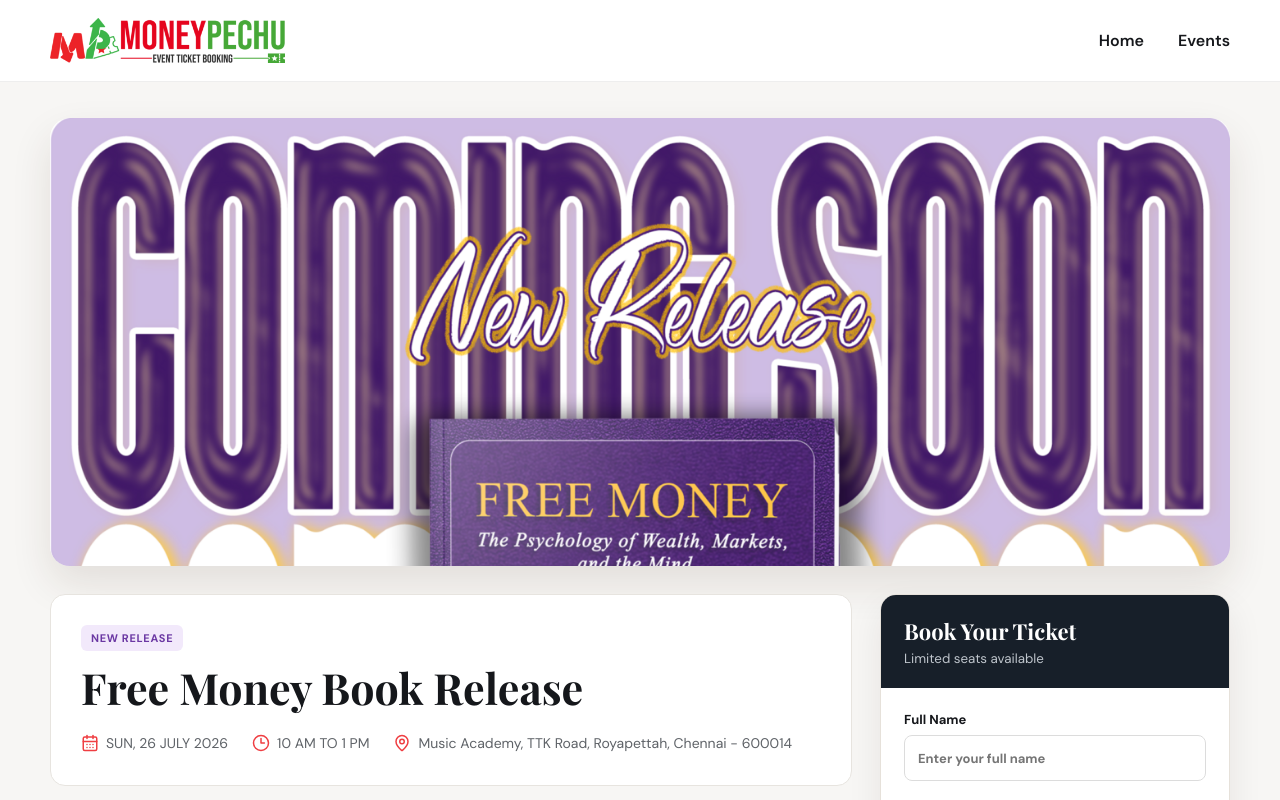
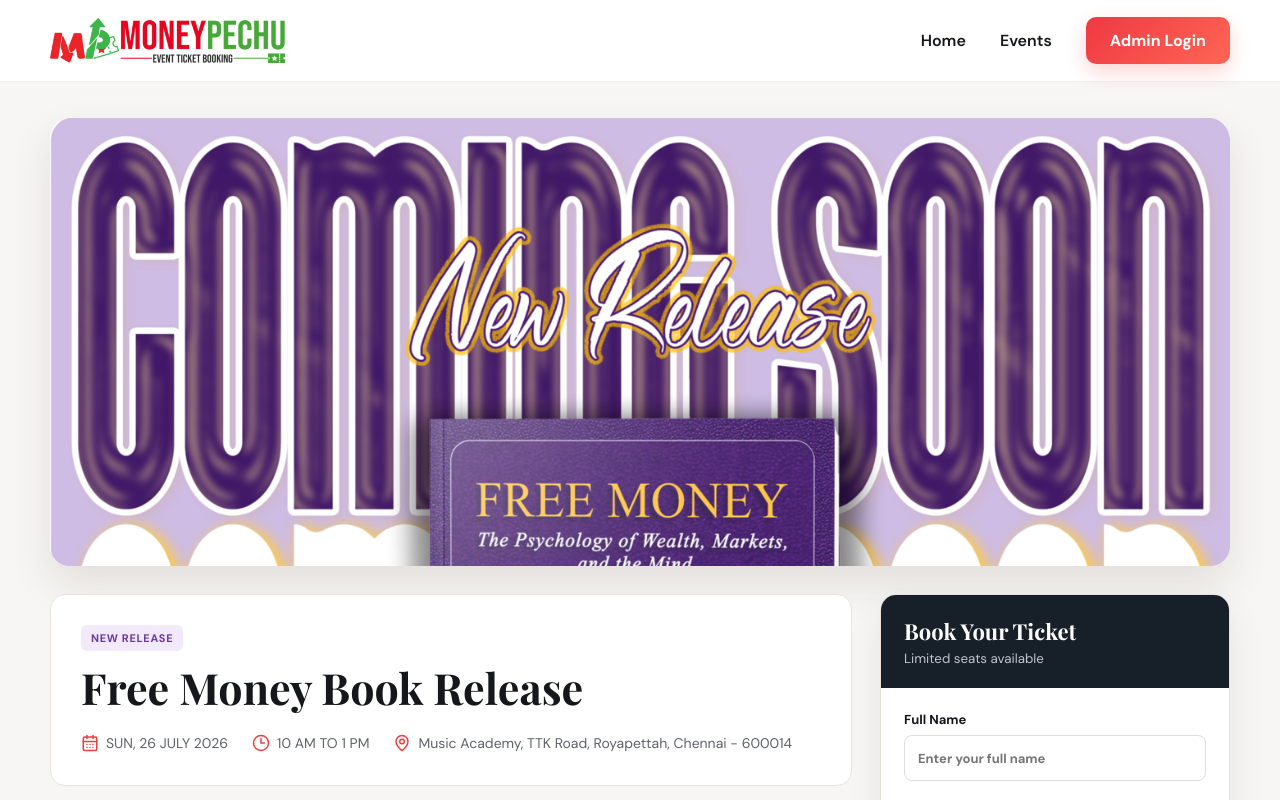
Before and after one commit to prakashvenkatesan-svg/Events-Frontend, a React (Vite) app: page /events/free-money-book-release in a window 1280 px wide. Shown: the top 800 px of the page. Built offline with nearby package versions, Linux system fonts and the light colour scheme; no server answers; a web font is replaced by a local one.

Commit message:
Restore admin login button and hide credentials in placeholder

```diff
--- a/src/components/Footer.jsx
+++ b/src/components/Footer.jsx
@@ -11,7 +11,7 @@ export default function Footer() {
         </div>
         <div>
           <h3>Quick Links</h3>
-          <Link to="/">Home</Link><a href="/#events">Upcoming Events</a>
+          <Link to="/">Home</Link><a href="/#events">Upcoming Events</a><Link to="/admin/login">Admin Login</Link>
         </div>
         <div>
           <h3>Contact Us</h3>
--- a/src/components/Header.jsx
+++ b/src/components/Header.jsx
@@ -16,7 +16,7 @@ export default function Header() {
         <nav className={open ? "nav open" : "nav"}>
           <NavLink to="/" onClick={() => setOpen(false)}>Home</NavLink>
           <a href="/#events" onClick={() => setOpen(false)}>Events</a>
-
+          <Link className="admin-button" to="/admin/login" onClick={() => setOpen(false)}>Admin Login</Link>
         </nav>
       </div>
     </header>
--- a/src/pages/AdminLoginPage.jsx
+++ b/src/pages/AdminLoginPage.jsx
@@ -30,7 +30,7 @@ export default function AdminLoginPage() {
               <input
                 type="email"
                 name="email"
-                placeholder="events@coronacreative.in"
+                placeholder="Email Address"
                 required
               />
             </div>
```
